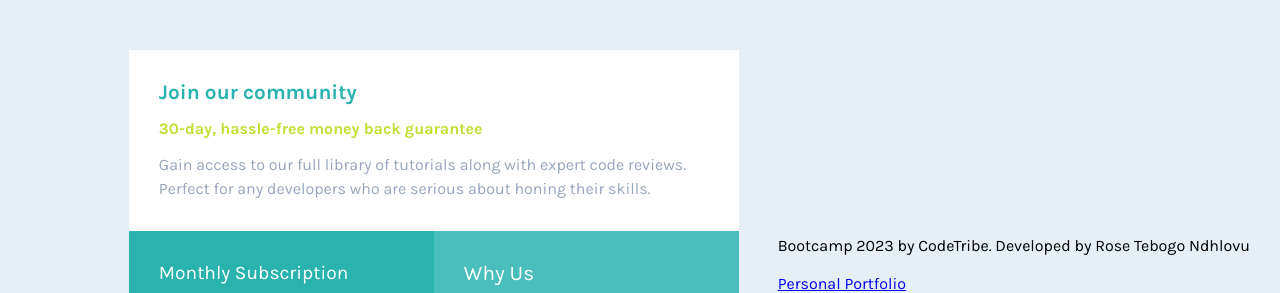
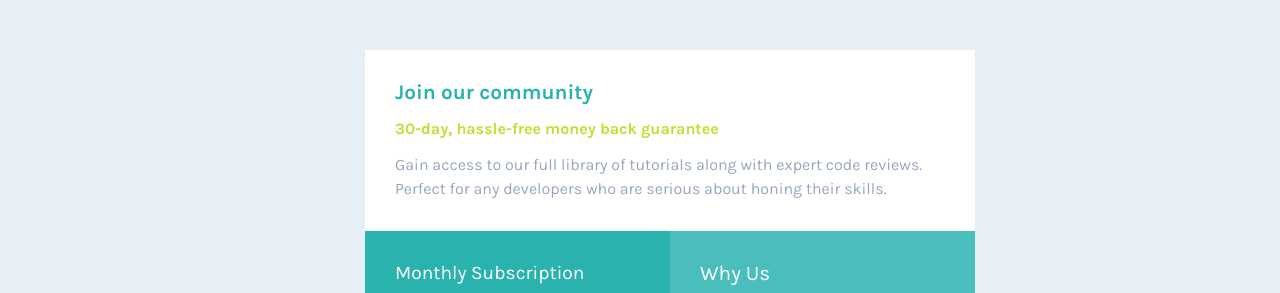
Before and after one commit to rosesweetroux02/PRICE-GRID, a plain HTML site: page index.html in a window 1280 px wide. Shown: the part 226-519 px from the top of the page. Drawn offline with Linux system fonts and the light colour scheme.

Commit message:
Complete Project

```diff
--- a/index.html
+++ b/index.html
@@ -40,20 +40,13 @@
             </div>
         </div>
     </div>
-<br>
-<br>
-<br>
-<br>
-<br>
-<br>
-<br>
-<br>
-        <footer>
+
+<!---    <footer>
     <p>Bootcamp 2023 by CodeTribe. Developed by Rose Tebogo Ndhlovu </p>
     <br>
     <a href="https://rosendhlovuportfolio.netlify.app/">Personal Portfolio</a>
     <br>
     <a href="https://rosesweetroux02.github.io/ui-challengee/">Portfolio Project</a>
-</footer>
+</footer>-->
 </body>
 </html>
```
